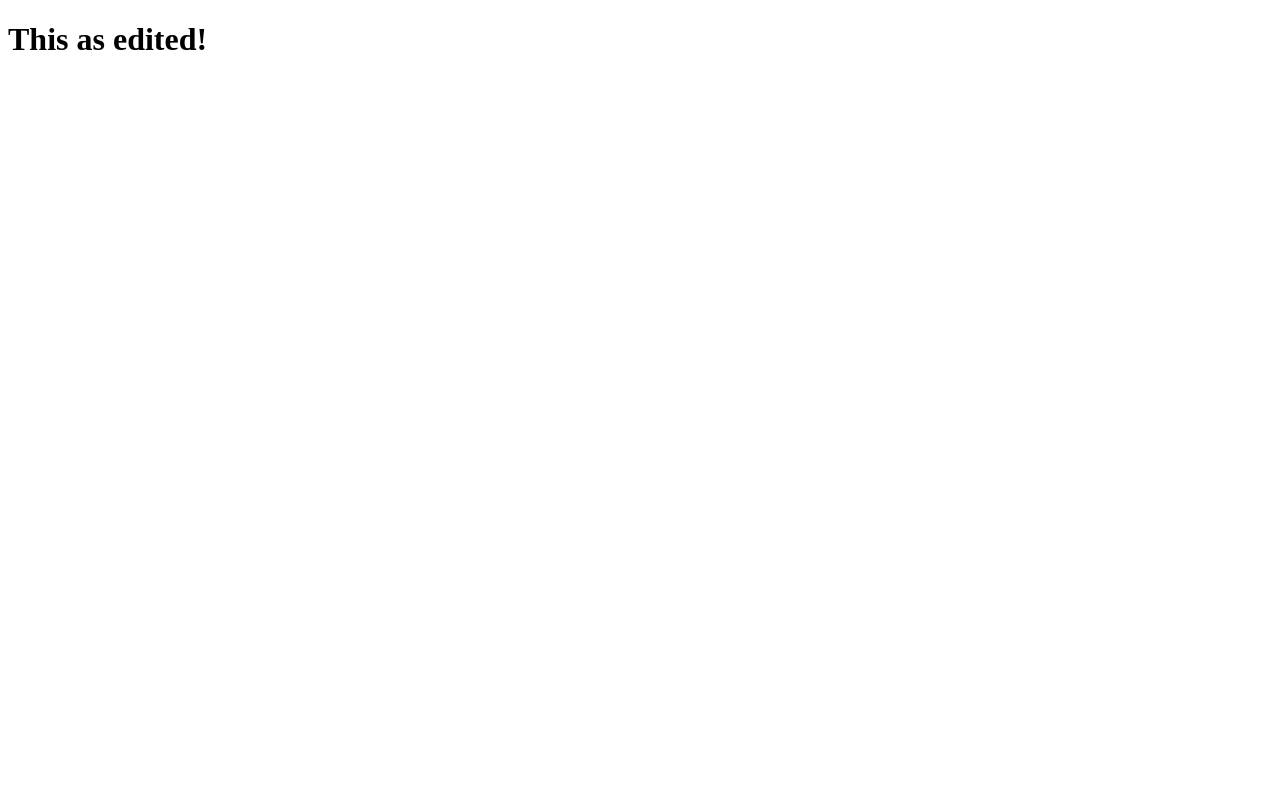
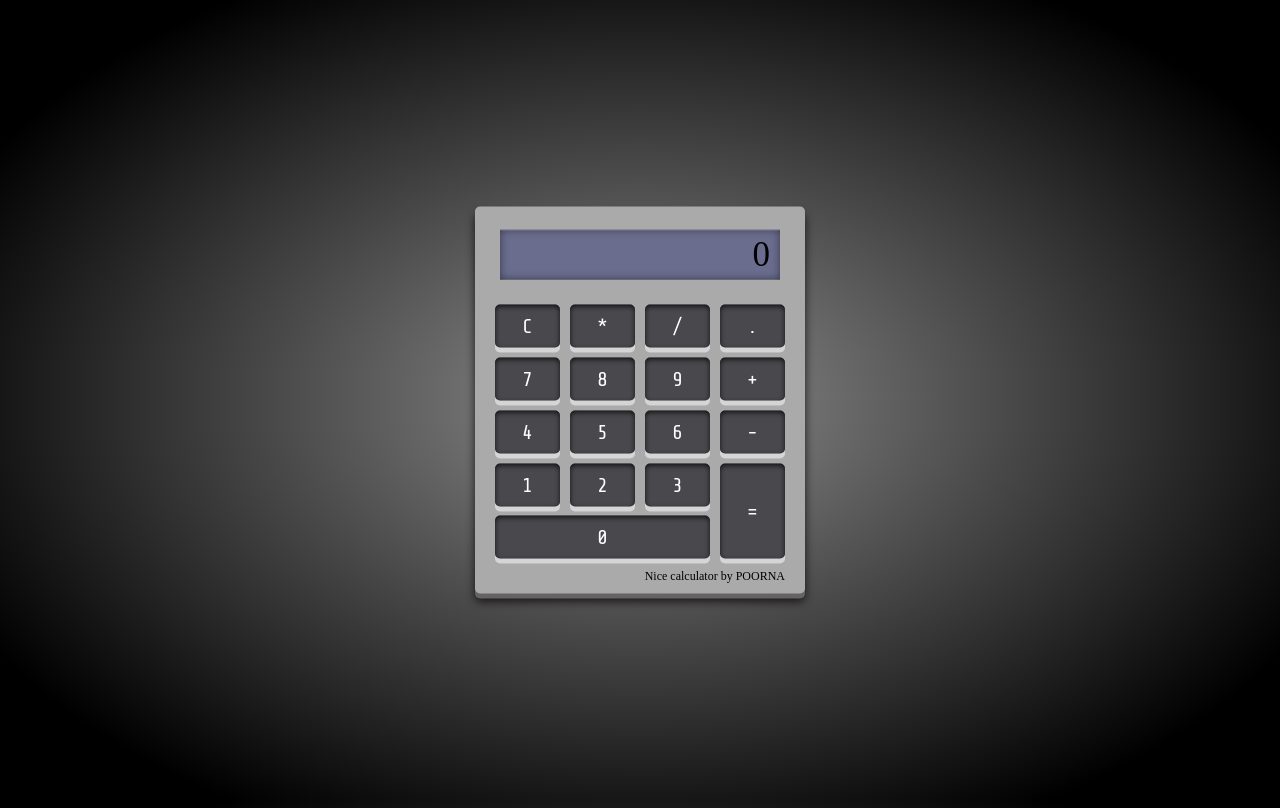
Before and after one commit to Poornashree-M/poornashree.github.io, a plain HTML site: page index.html in a window 1280 px wide. Drawn offline with nearby package versions, Linux system fonts and the light colour scheme.

Commit message:
added a nice calc

```diff
--- /dev/null
+++ b/calc.css
@@ -0,0 +1,83 @@
+html,body{
+    height:100%;
+}
+body{
+   /* Permalink - use to edit and share this gradient: https://colorzilla.com/gradient-editor/#7c7c7c+11,000000+84,000000+88 */
+background: #7c7c7c; /* Old browsers */
+background: -moz-radial-gradient(center, ellipse cover,  #7c7c7c 11%, #000000 84%, #000000 88%); /* FF3.6-15 */
+background: -webkit-radial-gradient(center, ellipse cover,  #7c7c7c 11%,#000000 84%,#000000 88%); /* Chrome10-25,Safari5.1-6 */
+background: radial-gradient(ellipse at center,  #7c7c7c 11%,#000000 84%,#000000 88%); /* W3C, IE10+, FF16+, Chrome26+, Opera12+, Safari7+ */
+filter: progid:DXImageTransform.Microsoft.gradient( startColorstr='#7c7c7c', endColorstr='#000000',GradientType=1 ); /* IE6-9 fallback on horizontal gradient */
+
+}
+.calculator{
+
+    background:#aaa;
+    width:300px;
+    padding:15px;
+    position:absolute;
+    top:50%;
+    left:50%;
+    transform:translate(-50%,-50%);
+    text-align:center;
+    box-shadow: 0 5px 0 rgb(102, 99, 99), 0 8px 10px rgba(0,0,0,0.75);
+    border-radius: 5px;
+}
+.result{
+
+    background-color: rgb(107, 109, 143);
+    color:black;
+    width:90%;
+    margin:8px 0 20px 10px;
+    height:50px;
+    text-align:right;
+    font-size:35px;
+    padding-right: 10px;
+    overflow: hidden;
+    line-height:50px;
+    box-shadow: inset 0 0 8px rgba(0,0,0,0.5), inset 0 1px 0 #a1a1a1;
+}
+ul{
+    margin:0;
+    padding:0;
+}
+ul li{
+
+    list-style:none;
+    background-color: rgb(72, 72, 77);
+    float:left;
+    width:15%;
+    padding:10px;
+    margin:5px;
+    color:white;
+    cursor:pointer;
+    font-size:20px;
+    border-radius: 5px;
+    box-shadow: 0 5px 0 #d6d4d4, inset 0 2px 5px rgba(0,0,0,0.75);
+    font-family: 'Share Tech Mono',monospace;
+}
+
+ul li:active{
+
+     position:relative;
+     top:5px;
+     box-shadow: inset 0 1px 2px rgba(0,0,0,0.4);
+}
+ul li:nth-child(16){
+
+    height:75px;
+    line-height:75px;
+}
+ul li:nth-child(17){
+
+    margin-top:-48px;
+    width:65%;
+}
+.signature{
+    position:relative;
+    top:5px;
+    right:5px;
+    text-align: right;
+    font-size:0.75rem;
+    z-index:-1;
+}
--- /dev/null
+++ b/calc.js
@@ -0,0 +1,29 @@
+const $lis = document.querySelectorAll("ul li")
+$lis.forEach((node)=> {
+
+    node.addEventListener('mousedown',function(event){
+
+        const value = node.innerText.trim()
+        const $result = document.querySelector(".result")
+        const resultText = $result.innerText.trim()
+
+        if (resultText == '0' || resultText == 'undefined' || resultText == 'Infinity'){
+
+            $result.innerText = ' '
+        }
+         if(value == "="){
+
+             let solution = eval(resultText)
+             $result.innerText = solution
+             return true;
+         }
+
+        if(value.toLowerCase() == 'c'){
+            $result.innerText = ''
+            return true
+        }
+
+        $result.append(value)
+
+    })
+})
--- a/index.html
+++ b/index.html
@@ -3,9 +3,43 @@
 <head>
     <meta charset="UTF-8">
     <meta name="viewport" content="width=device-width, initial-scale=1.0">
-    <title>Hello world</title>
+    <title>Calculator</title>
+    <link href="https://fonts.googleapis.com/css2?family=Share+Tech+Mono&display=swap" rel="stylesheet">
+    <link rel="stylesheet" href="calc.css">
 </head>
+
 <body>
-    <h1>This as edited!</h1>
+
+    <div class ="calculator">
+
+        <div class="result">0</div>
+        <ul>
+            <li>C</li>
+            <li>*</li>
+            <li>/</li>
+            <li>.</li>
+            <li>7</li>
+            <li>8</li>
+            <li>9</li>
+            <li>+</li>
+            <li>4</li>
+            <li>5</li>
+            <li>6</li>
+            <li>-</li>
+            <li>1</li>
+            <li>2</li>
+            <li>3</li>
+            <li>=</li>
+            <li>0</li>
+        </ul>
+        <div class="signature">
+            Nice  calculator by POORNA
+        </div>
+
+    </div>
+
+    <script src="calc.js"></script>
+
+
 </body>
 </html>
```
